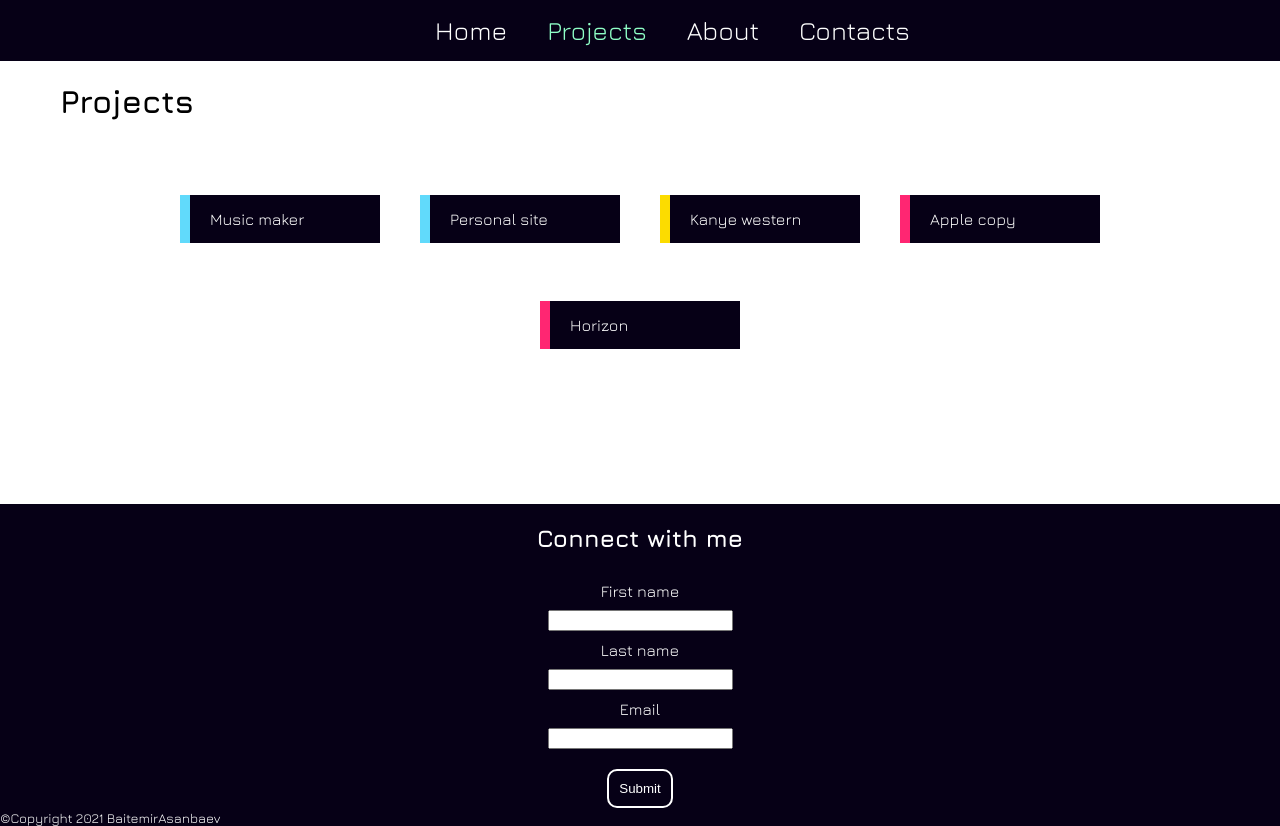
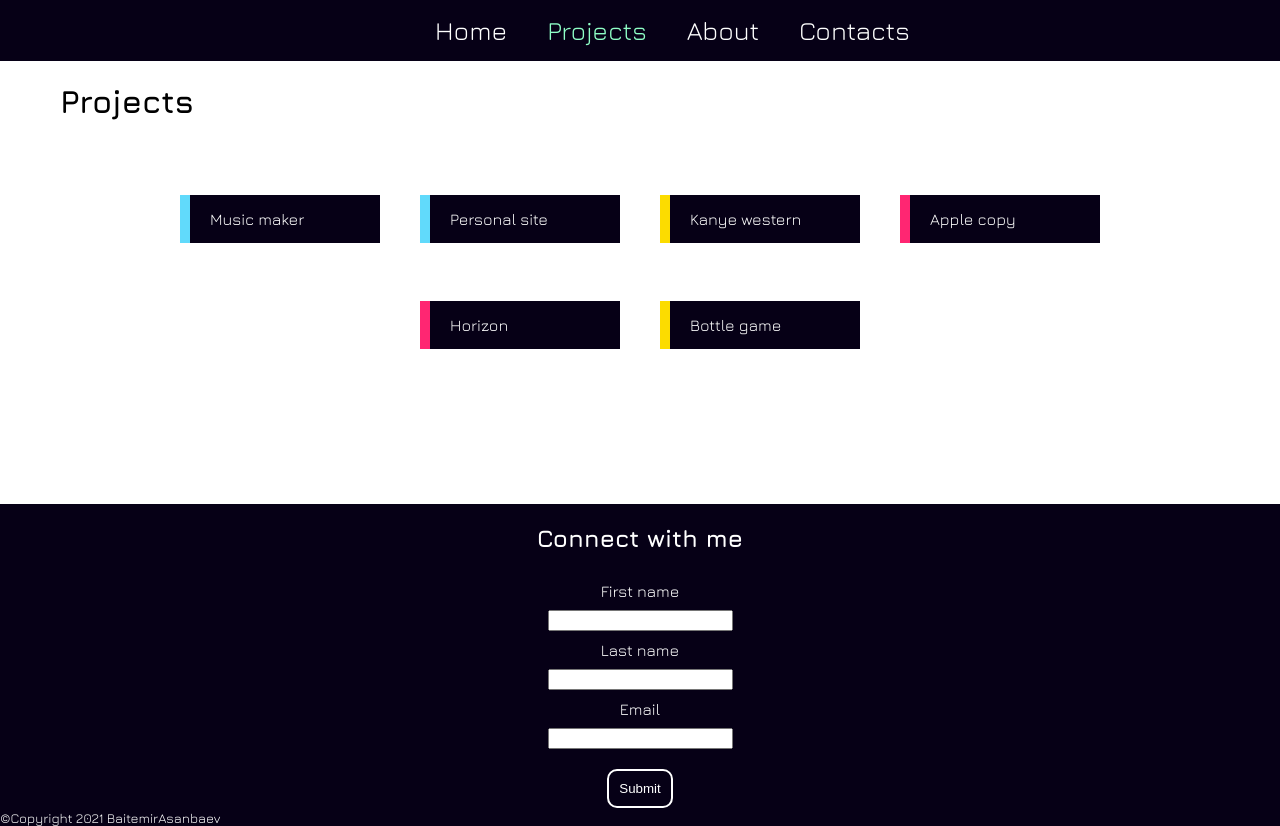
Before and after one commit to BaitemirAsanbaev/personal-site, a React (Create React App) app: page /projects in a window 1280 px wide. Built offline with nearby package versions, Linux system fonts and the light colour scheme.

Commit message:
added bottle project

```diff
--- a/src/components/Site/Home/Home.js
+++ b/src/components/Site/Home/Home.js
@@ -31,6 +31,11 @@ const Home = () => {
         label = "Horizon"
         type = "Design/Layout"
         break;
+      case "bottle":
+        label = "Bottle game"
+        type = "JavaScript"
+        break;
+
 
 
       default:
--- a/src/components/Site/Projects/Project/Project.js
+++ b/src/components/Site/Projects/Project/Project.js
@@ -143,6 +143,31 @@ const Project = ({match}) => {
             </a>);
         break;
 
+        case "bottle":
+
+          project_name = "Bottle game"
+
+          project_description = "Bottle game. Game for a friends group (max 6 people). In this game person who get the bottle neck have to do the dare which appears on the screen. I used HTML CSS and JavaScript to made it.";
+
+          links.push(<ul className={classes.links}>
+            <li><a
+            href='https://github.com/BaitemirAsanbaev/bottle'
+            rel="noreferrer"
+            target='_blank'>
+              GitHub repository
+            </a></li>
+          </ul>);
+
+          screenshot.push(<a
+            href='https://game-bottle.netlify.app/'
+            rel="noreferrer"
+            target='_blank'>
+              <img
+                alt="s"
+                className={classes.screenshot}
+                src={hrz_img}/>
+              </a>);
+          break;
 
       default:
         break;
--- a/src/components/Site/Projects/Projects.js
+++ b/src/components/Site/Projects/Projects.js
@@ -33,6 +33,10 @@ const Projects = ({ match }) => {
         label = "Horizon"
         type = "Design/Layout"
         break;
+      case "bottle":
+        label = "Bottle game"
+        type = "JavaScript"
+        break;
 
 
       default:
--- a/src/redux/reducers/projects.js
+++ b/src/redux/reducers/projects.js
@@ -3,7 +3,8 @@ const initial_state = [
   "personal-site",
   "kanye-western",
   "apple-copy",
-  "horizon"
+  "horizon",
+  "bottle"
 ];
 
 const projects = (state = initial_state) => {
```
Also changed, not shown: src/images/bottle.png (added).
